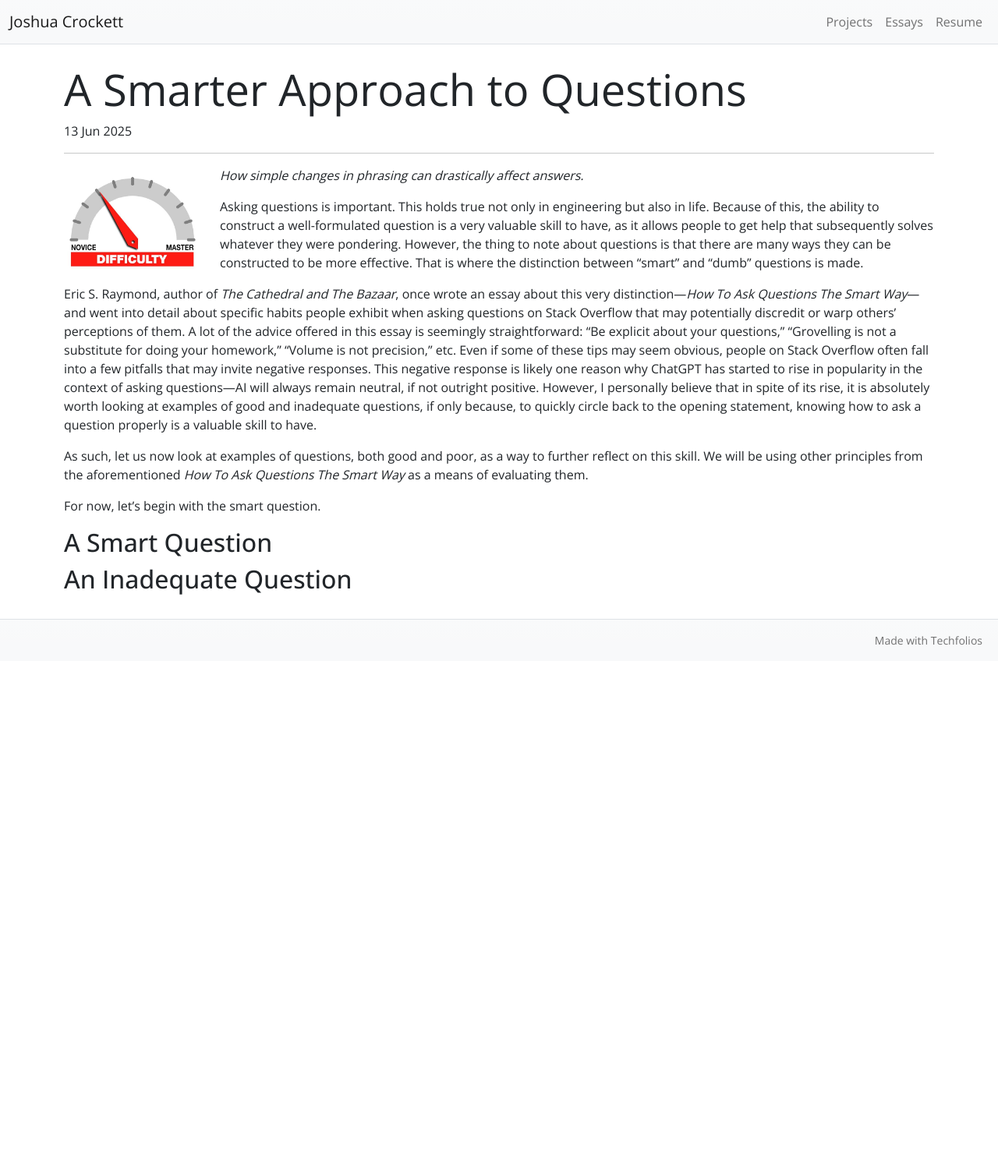
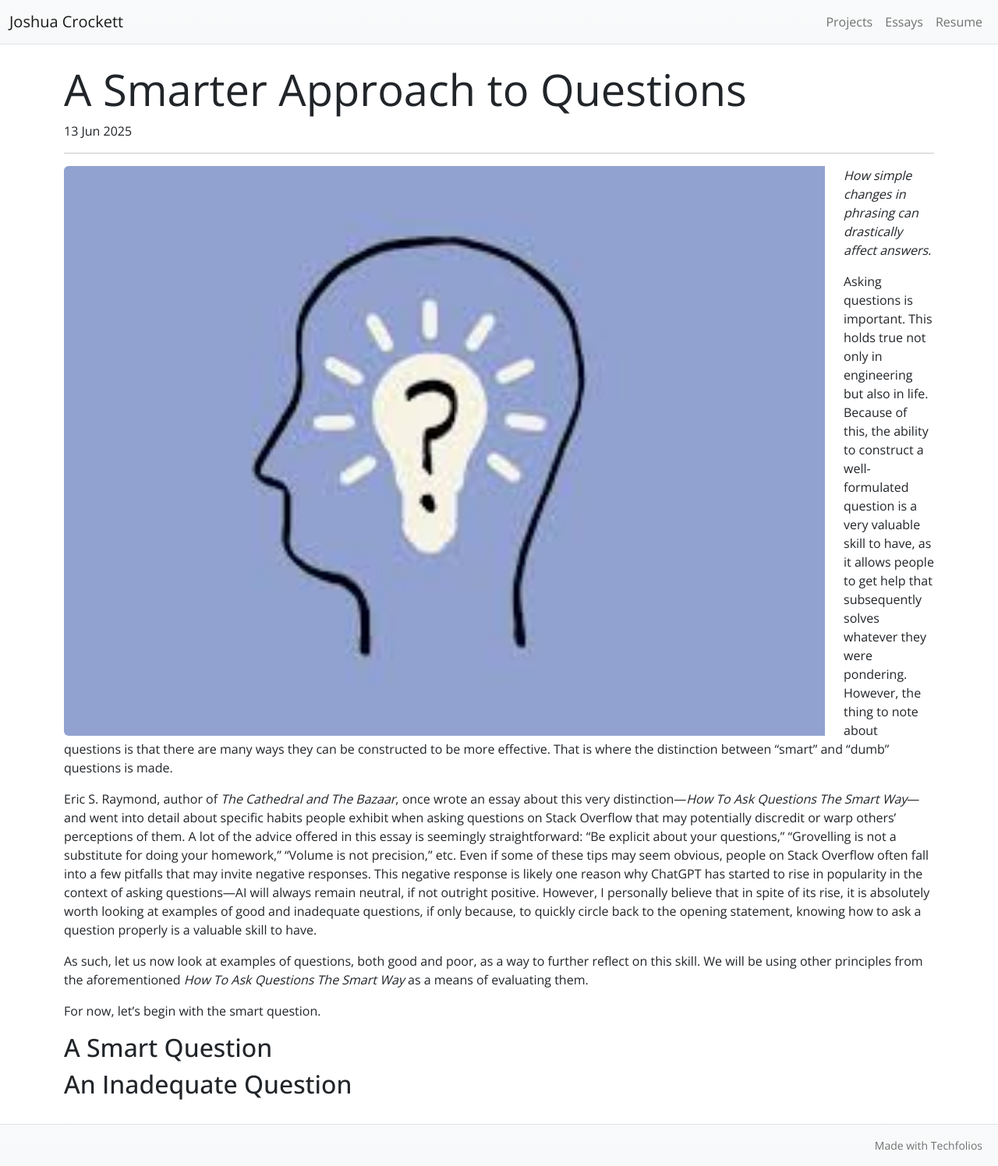
Before and after one commit to JoshCrockett/joshcrockett.github.io, a Jekyll site: the page built from essays/smartQuestion.md, in a window 1280 px wide. Shown: the whole page at 78% size. Built offline with Jekyll 4.4.1, drawn with Linux system fonts in a browser that asks for light colours; before the commit the page ends 900 px from its top, so only the background shows below that.

Commit message:
Update smartQuestion.md

```diff
--- a/essays/smartQuestion.md
+++ b/essays/smartQuestion.md
@@ -8,9 +8,9 @@ published: true
 labels:
   - Stack Overflow
 ---
-<img width="200px"
+<img width="1000px"
      class="rounded float-start pe-4"
-     src="../img/difficulty/degree_difficulty.jpg" >
+     src="../img/brain.jpg" >
 *How simple changes in phrasing can drastically affect answers.*
 
 Asking questions is important. This holds true not only in engineering but also in life. Because of this, the ability to construct a well-formulated question is a very valuable skill to have, as it allows people to get help that subsequently solves whatever they were pondering. However, the thing to note about questions is that there are many ways they can be constructed to be more effective. That is where the distinction between "smart" and "dumb" questions is made.
```
